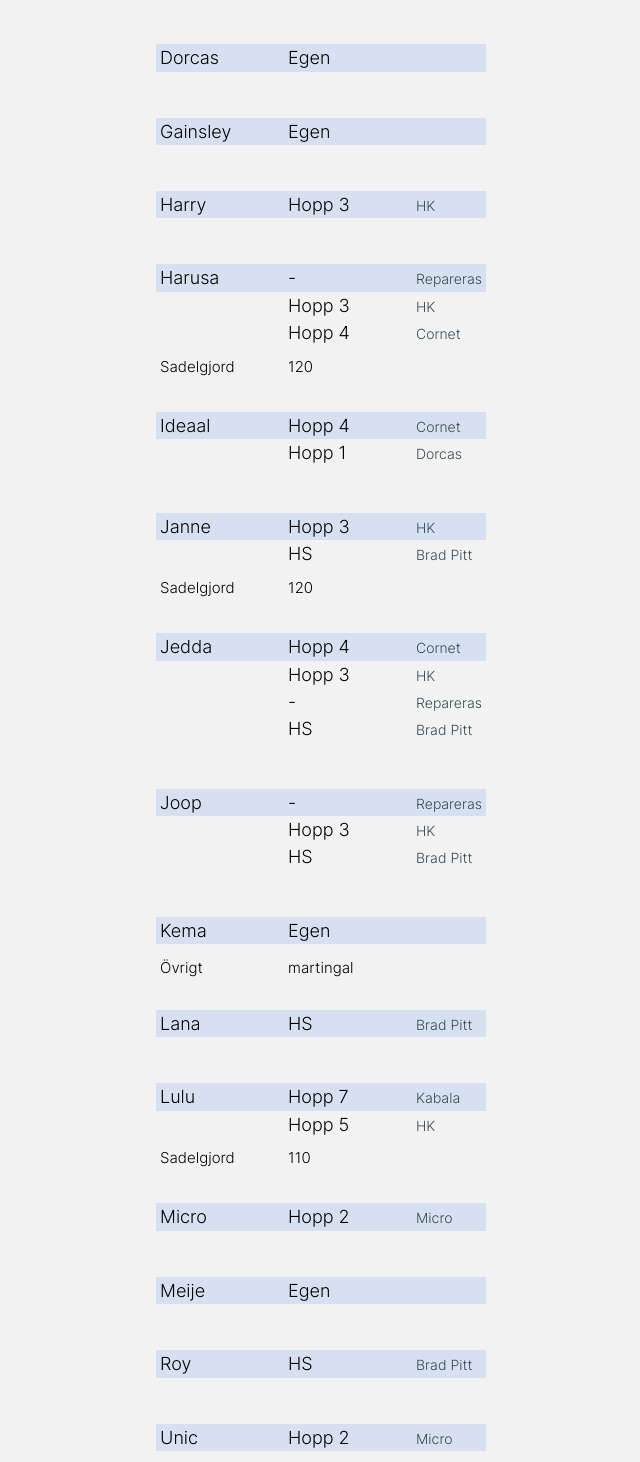
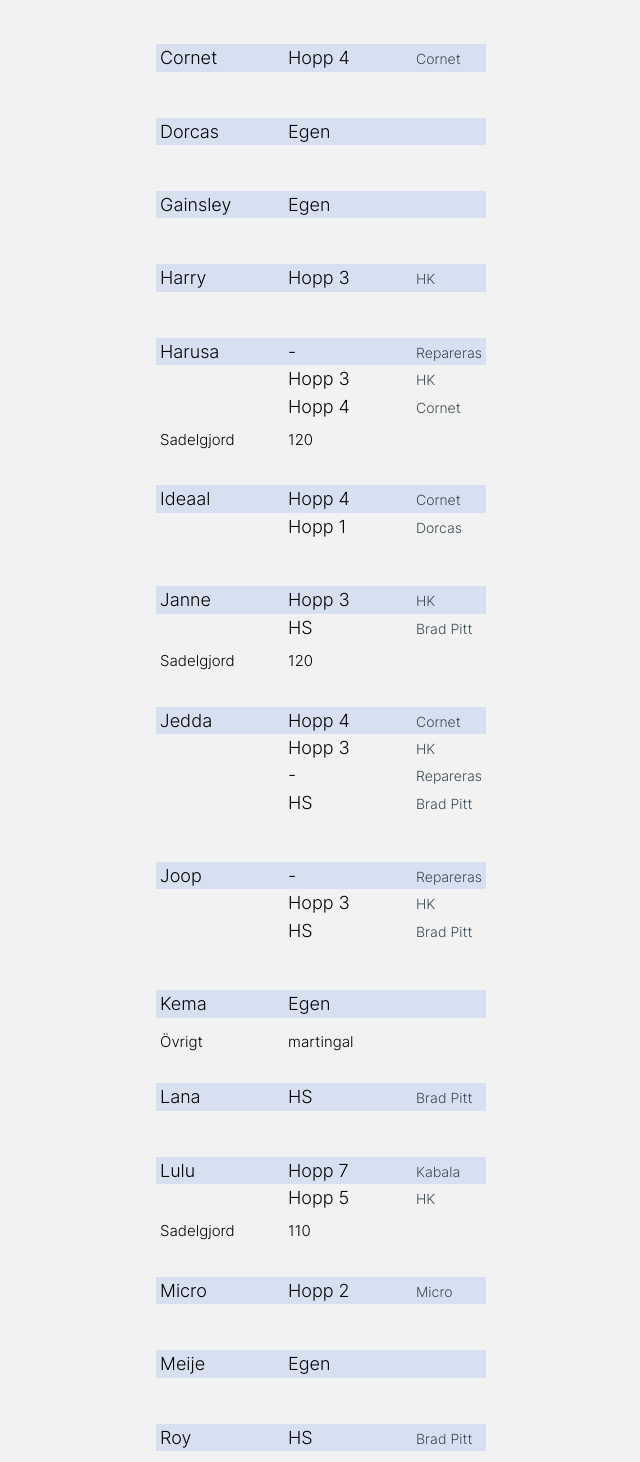
Before and after one commit to Minomichu/hoppsadlar, a Next.js app: page / in a window 1280 px wide. Shown: the part 668-2130 px from the top of the page, without its empty margins (319-959 px from the left). Built offline with nearby package versions, Linux system fonts and the light colour scheme.

Commit message:
added Cornet

```diff
--- a/src/constants/saddles.js
+++ b/src/constants/saddles.js
@@ -35,6 +35,14 @@ const EQUIPMENT = [
     other: [
       { name: '', equipment: [''] }
     ]
+  },
+  {
+    horse: 'Cornet',
+    saddles: [hopp4],
+    girthLength: { name: '', cm: '' },
+    other: [
+      { name: '', equipment: [''] }
+    ],
   },
   {
     horse: 'Dorcas',
@@ -145,7 +153,7 @@ const EQUIPMENT = [
     saddles: [HS],
     girthLength: { name: '', cm: '' },
     other: [
-      { name: '', equipment: [''] }
+      { name: 'Övrigt', equipment: ['martingal'] }
     ],
   },
   {
```
